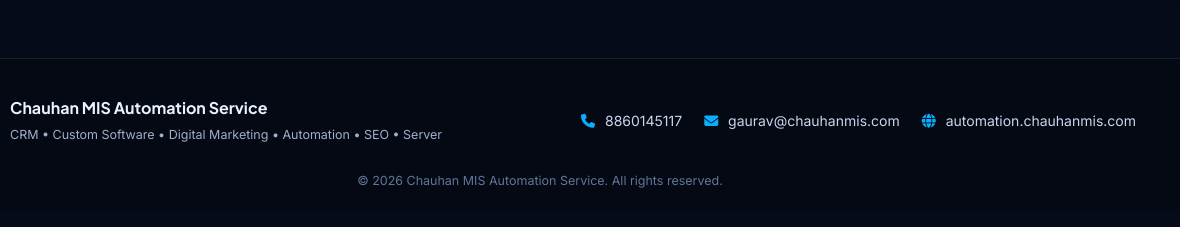
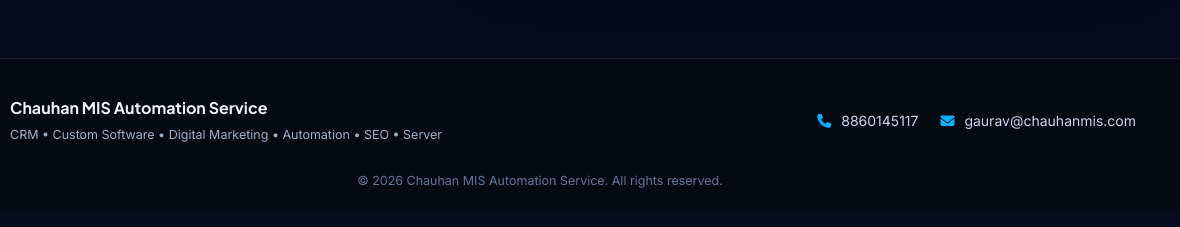
Before and after one commit to chauhan-mis-automation/Digital_Marketing, a plain HTML site: page index.html in a window 1280 px wide. Shown: the part 9755-9982 px from the top of the page, 100-1280 px from the left. Drawn offline with Linux system fonts and the light colour scheme; animation ran at ten frames a second.

Commit message:
remove website link

```diff
--- a/index.html
+++ b/index.html
@@ -926,7 +926,7 @@
         <div class="footer-links">
           <a href="tel:8860145117"><i class="fa-solid fa-phone"></i> 8860145117</a>
           <a href="mailto:gaurav@chauhanmis.com"><i class="fa-solid fa-envelope"></i> gaurav@chauhanmis.com</a>
-          <a href="https://automation.chauhanmis.com" target="_blank" rel="noopener"><i class="fa-solid fa-globe"></i> automation.chauhanmis.com</a>
+          <!-- <a href="https://automation.chauhanmis.com" target="_blank" rel="noopener"><i class="fa-solid fa-globe"></i> automation.chauhanmis.com</a> -->
         </div>
       </div>
       <div class="footer-copy">© <span id="yr">2026</span> Chauhan MIS Automation Service. All rights reserved.</div>
```
